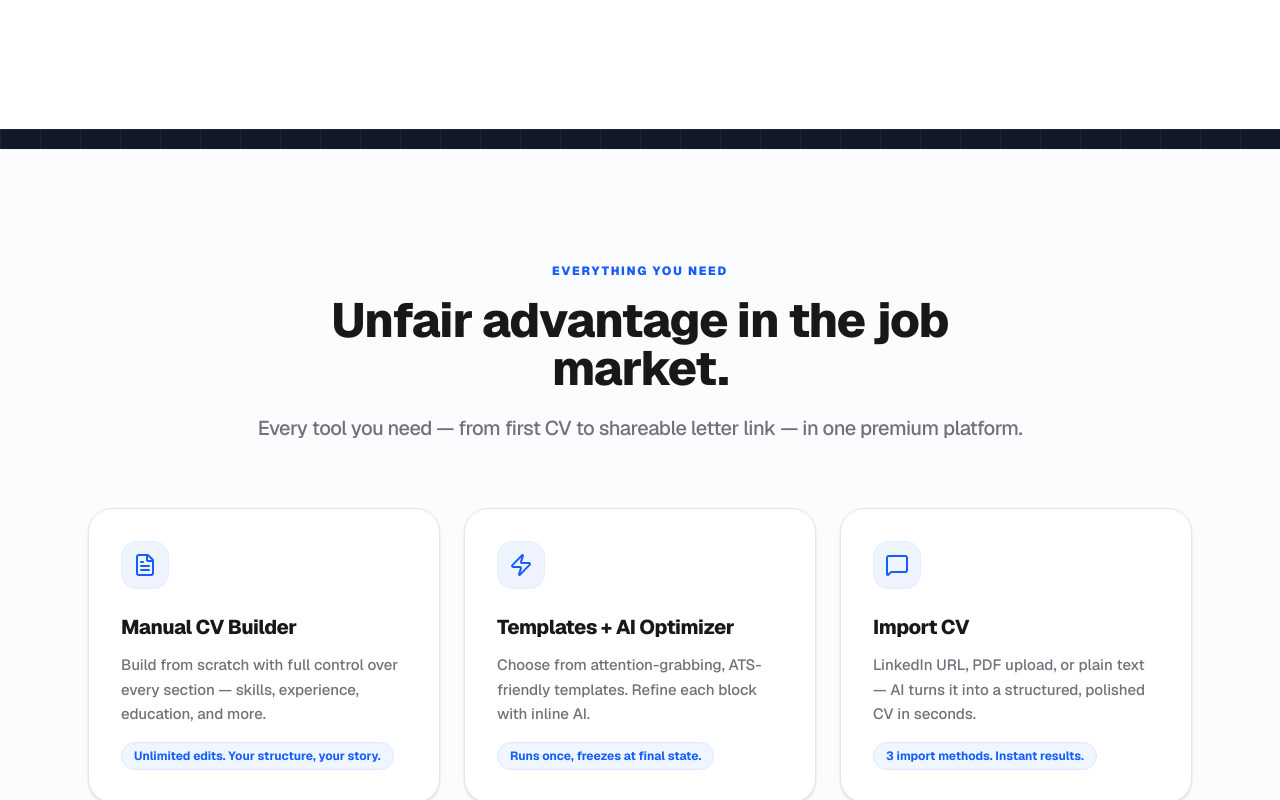
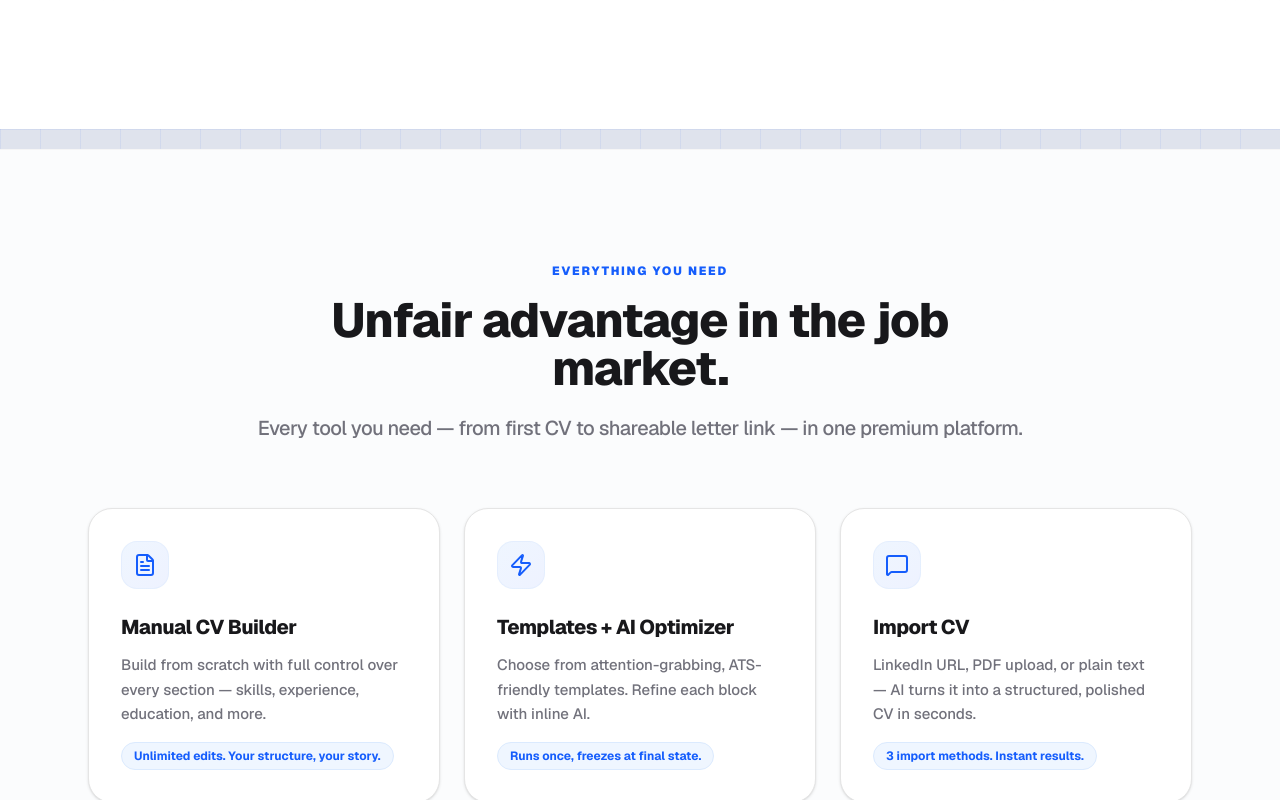
Before and after one commit to Cinarezici/cv, a Next.js app: page / in a window 1280 px wide. Shown: the part 3660-4460 px from the top of the page. Built offline with nearby package versions, Linux system fonts and the light colour scheme.

Commit message:
style: lighten divider to soft blue-tinted translucent stripe

```diff
--- a/src/app/page.tsx
+++ b/src/app/page.tsx
@@ -235,9 +235,9 @@ const WaveDivider = () => (
     className="w-full"
     style={{
       height: '20px',
-      background: '#111827',
+      background: 'rgba(30, 58, 138, 0.12)',
       backgroundImage:
-        'linear-gradient(to right, rgba(255,255,255,0.05) 1px, transparent 1px), linear-gradient(to bottom, rgba(255,255,255,0.05) 1px, transparent 1px)',
+        'linear-gradient(to right, rgba(37,99,235,0.08) 1px, transparent 1px), linear-gradient(to bottom, rgba(37,99,235,0.08) 1px, transparent 1px)',
       backgroundSize: '2.5rem 2.5rem',
     }}
   />
```
